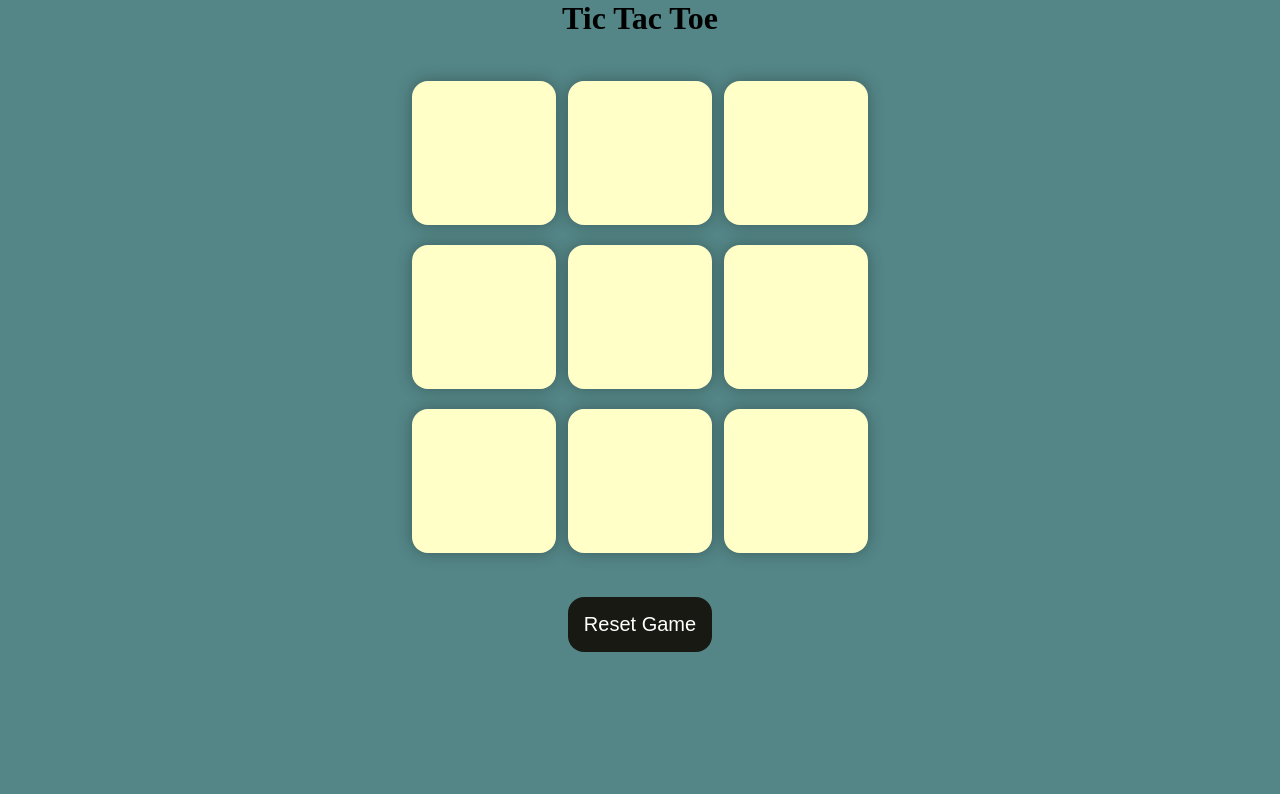
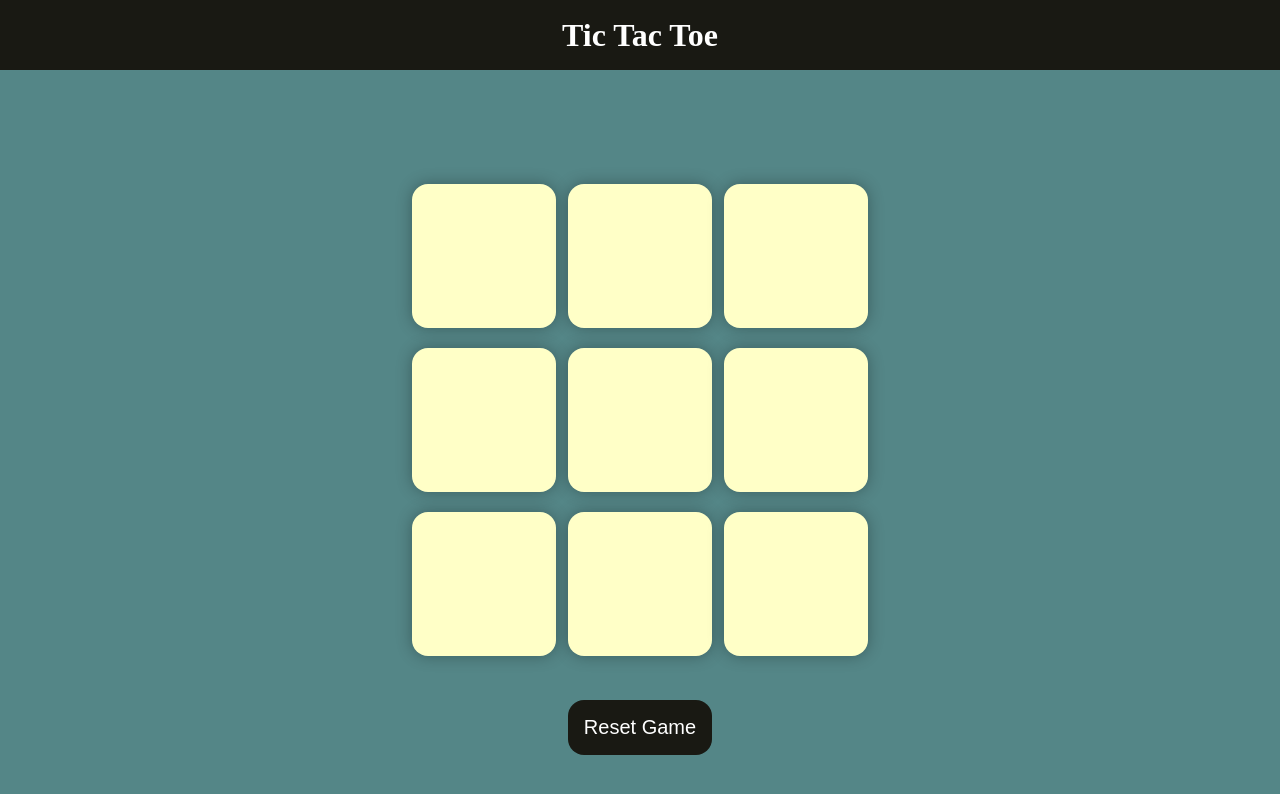
Before and after one commit to prashantmore45/Tic-Tac-Toe-Game, a plain HTML site: page index.html in a window 1280 px wide. Drawn offline with Linux system fonts and the light colour scheme.

Commit message:
Added styles to heading

```diff
--- a/style.css
+++ b/style.css
@@ -8,12 +8,21 @@ body {
   text-align: center;
 }
 
+h1 {
+  background-color: #191913;
+  color: white;
+  height: 70px;
+  display: flex;
+  justify-content: center;
+  align-items: center;
+}
+
 .container {
   height: 70vh;
   display: flex;
-
   justify-content: center;
   align-items: center;
+  margin-top: 70px;
 }
 
 .game {
```
